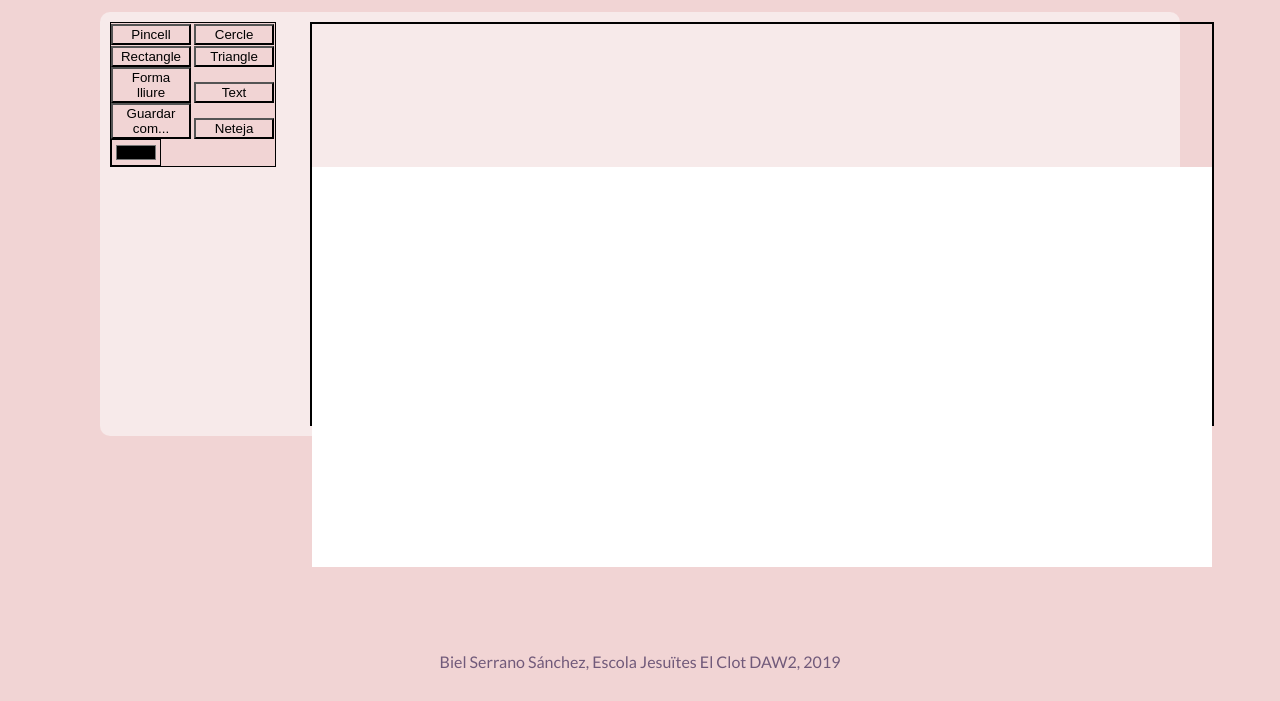
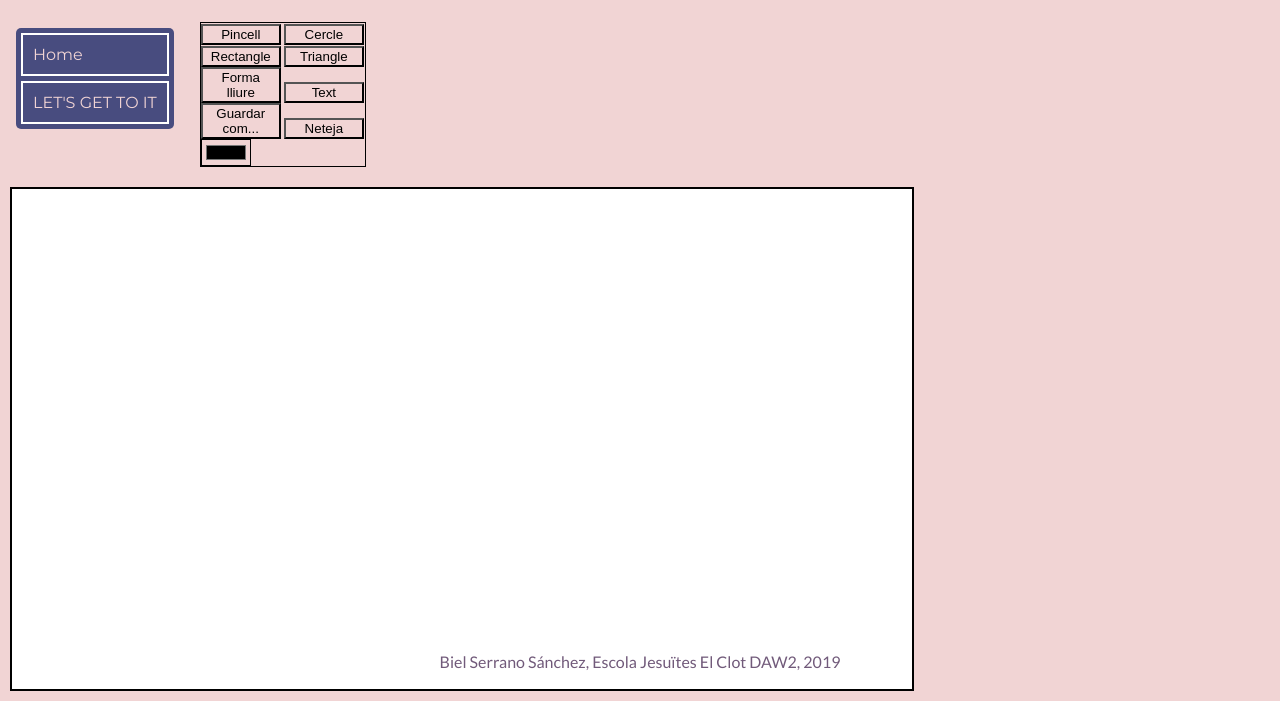
Before and after one commit to bielsesa/paint-canvas2d-html5-daw2, a plain HTML site: page canvas.html in a window 1280 px wide. Shown: the part 124-825 px from the top of the page. Before the commit the page ends 800 px from the top, so only its background shows below. Drawn offline with nearby package versions, Linux system fonts and the light colour scheme.

Commit message:
Disseny modificat

```diff
--- a/canvas.html
+++ b/canvas.html
@@ -13,12 +13,13 @@
         <h1>Aplicació Paint amb Canvas 2D</h1>
         <h3>Projecte de HTML5 de DAW2</h4>
     </header>
+    <div id="contingut">
         <nav>
             <a id="nav-home" href="index.html">Home</a>
             <a id="nav-canvas" href="canvas.html">LET'S GET TO IT</a>
         </nav>
-    <div id="contingut">
-        <div id="opcions-dibuix">
+        <div id="aplicacio">
+            <div id="opcions-eines">
                 <button id="btn-pincell">Pincell</button>
                 <button id="btn-cercle">Cercle</button>
                 <button id="btn-rectangle">Rectangle</button>
@@ -33,13 +34,10 @@
                 <canvas id="area-dibuix"></canvas>
             </div>
         </div>
+    </div>
     <footer>
         Biel Serrano Sánchez, Escola Jesuïtes El Clot DAW2, 2019
     </footer>
-
-
-
-    <div id="opcions-eina"></div>
 </body>
 
 </html>
--- a/script.js
+++ b/script.js
@@ -1,9 +1,3 @@
-let canvas;
-let ctx;
-let mouse;
-
-let events = [];
-
 window.addEventListener('load', () => {
     // comprova si el navegador és compatible amb canvas
     try {
@@ -13,8 +7,8 @@ window.addEventListener('load', () => {
     }
 
     // recull el canvas i el context del HTML
-    canvas = document.getElementById('area-dibuix');
-    ctx = canvas.getContext('2d');
+    let canvas = document.getElementById('area-dibuix');
+    let ctx = canvas.getContext('2d');
 
     // valors per defecte pel tipus de traç
     ctx.strokeStyle = '#000';
@@ -28,17 +22,7 @@ window.addEventListener('load', () => {
     canvas.height = parseInt(paint_style.getPropertyValue('height'));
 
     // variable que recull les coordinades del ratolí
-    mouse = { x: 0, y: 0 };
-
-    // assignació de event listeners per les eines
-    document.getElementById('btn-pincell').addEventListener('click', einaPincell);
-    document.getElementById('btn-cercle').addEventListener('click', einaCercle);
-    document.getElementById('btn-rectangle').addEventListener('click', einaRectangle);
-    document.getElementById('btn-color-pick').addEventListener('change', canviaColor);
-
-    // simula un click al botó del pincell perquè és l'eina per defecte
-    document.getElementById('btn-pincell').click();
-}, true);
+    let mouse = { x: 0, y: 0 };
 
     // funcions
 
@@ -59,30 +43,21 @@ let pintaPunt = () => {
 
     let einaPincell = () => {
         // event mousemove per pintar amb el pincell només mentre es mou el cursor
-    events.push(canvas.addEventListener('mousemove', (e) => getCursorPosition(), false));
-    console.log(`events count: ${events.length}`);
+        canvas.addEventListener('mousemove', (e) => getCursorPosition(), false);
 
-    events.push(canvas.addEventListener('mousedown', (e) => {
+        canvas.addEventListener('mousedown', (e) => {
             ctx.beginPath();
             ctx.moveTo(mouse.x, mouse.y);
 
             canvas.addEventListener('mousemove', pintaPunt, false);
-    }, false));
+        }, false);
 
-    console.log(`events count: ${events.length}`);
-
-    events.push(canvas.addEventListener('mouseup', () => {
+        canvas.addEventListener('mouseup', () => {
             canvas.removeEventListener('mousemove', pintaPunt, false);
-        console.log(`events count: ${events.length}`);
-    }, false));
+        }, false);
     };
 
     let einaCercle = () => {
-    if (events.length != 0) {
-        for (let e in events) {
-            canvas.removeEventListener('mouse')
-        }
-    }
 
         canvas.addEventListener('mousedown', (e) => {
             getCursorPosition();
@@ -100,3 +75,18 @@ let einaRectangle = () => {
             ctx.stroke();
         }, false);
     };
+
+    let netejaCanvas = () => {
+        ctx.clearRect(0, 0, canvas.width, canvas.height);
+    };
+
+    // assignació de event listeners per les eines
+    document.getElementById('btn-pincell').addEventListener('click', einaPincell);
+    document.getElementById('btn-cercle').addEventListener('click', einaCercle);
+    document.getElementById('btn-rectangle').addEventListener('click', einaRectangle);
+    document.getElementById('btn-color-pick').addEventListener('change', canviaColor);
+    document.getElementById('btn-neteja').addEventListener('click', netejaCanvas);
+
+    // simula un click al botó del pincell perquè és l'eina per defecte
+    document.getElementById('btn-pincell').click();
+}, true);
--- a/styles.css
+++ b/styles.css
@@ -10,20 +10,17 @@ body {
 }
 
 #contingut {
-    background: #f7eaea;
-    border-radius: 10px;
-    margin: 5px 100px;
-    padding: 10px;
+    display: inline;
 }
 
 nav {
     background: #484c7f;
     border-radius: 5px;
     color: #f1d4d4;
-    position: fixed;
-    top: 5px;
+    float: left;
     font-family: 'Montserrat', sans-serif;
     margin: 1em;
+    top: 5px;
 }
 
 nav a {
@@ -43,7 +40,22 @@ nav a:active {
     color: #b599c2;
 }
 
-/* INDEX */
+/******* INDEX *******/
+
+#informacio {
+    background: #f7eaea;
+    border-radius: 10px;
+    float: left;
+    margin: 10px;
+    position: relative;
+    width: 1200px;
+}
+
+#informacio p {
+    background: transparent;
+    padding: 10px;
+    text-align: justify;
+}
 
 h1 {
     color: #484c7f;
@@ -61,13 +73,6 @@ h3 {
     text-align: center;
 }
 
-#contingut p, form {
-    background: transparent;
-    padding: 1em;
-    text-align: justify;
-    text-justify: auto;
-}
-
 footer {
     background: transparent;
     color: #715a7a;
@@ -77,32 +82,37 @@ footer {
     width: 100%;
 }
 
-/* INDEX */
+/******* INDEX *******/
 
-/*  CANVAS  */
+/*****  CANVAS  *****/
 
 #paint {
     background: transparent;
     border: solid 2px black;
-    height: 400px;
+    float: left;
+    height: 500px;
+    margin: 10px;
     position: relative;
-    left: 200px;
     width: 900px;
 }
 
-#area-dibuix {
+#paint canvas {
     background: white;
+    left: 0;
+    position: absolute;
+    top: 0;
 }
 
-button {
+#aplicacio button {
     top: 15px;
     width: 80px;
 }
 
-#opcions-dibuix {
+#opcions-eines {
+    border: solid 1px black;
     float: left;
-    border: solid 1px black;
+    margin: 10px;
     width: 164px;
 }
 
-/*  CANVAS  */
+/*****  CANVAS  *****/
```
Also changed, not shown: index.html (+3 -1 lines). Lines whose indentation alone changed are shown as unchanged.
